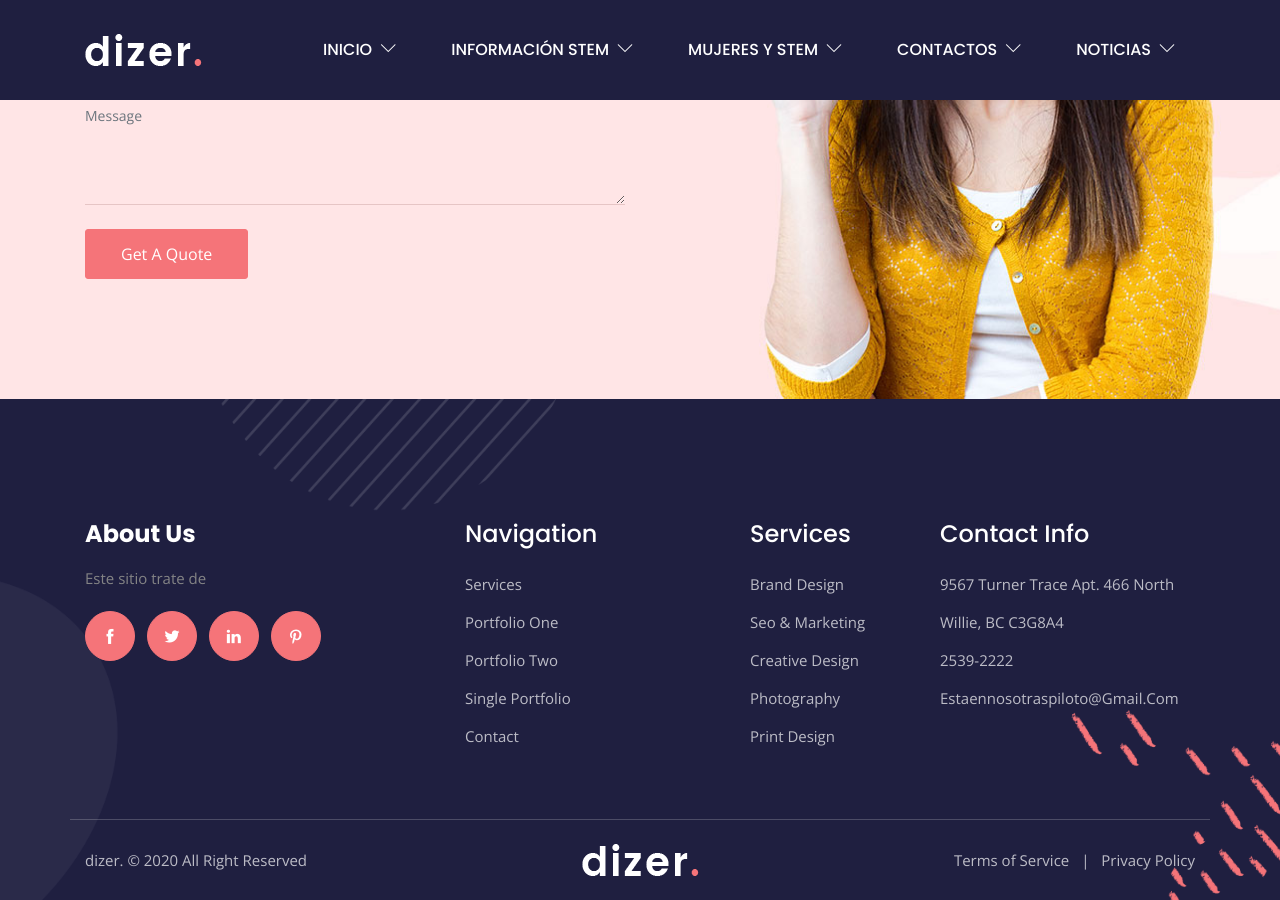
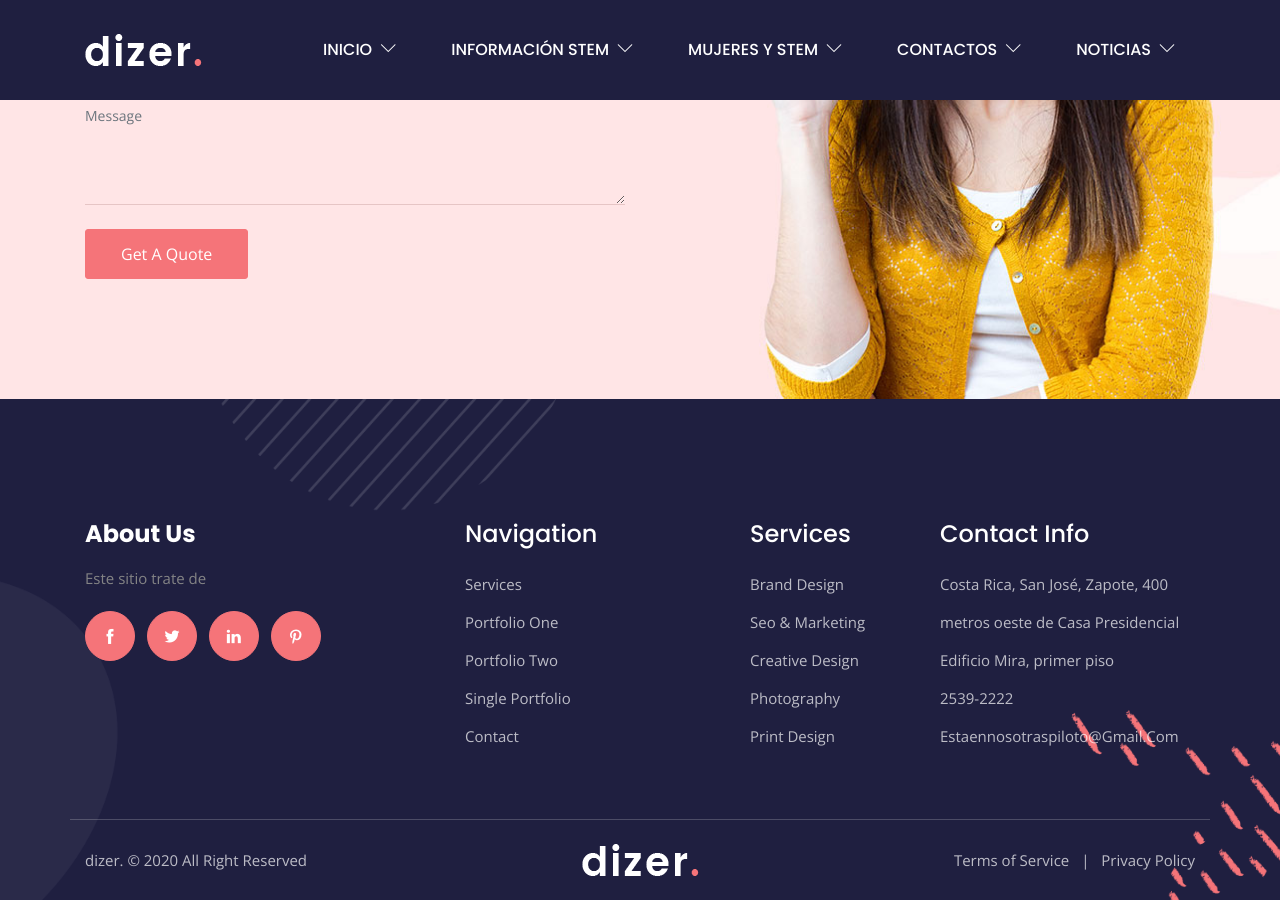
Before and after one commit to estaennosotraspiloto/estaennosotraspiloto, a Jekyll site: the page built from index.html, in a window 1280 px wide and 900 px high, scrolled down 4607 px. Built offline with Jekyll 4.4.1, drawn with Linux system fonts in a browser that asks for light colours.

Commit message:
Update from Forestry.io estaennosotraspiloto updated _config.yml

```diff
--- a/_config.yml
+++ b/_config.yml
@@ -4,7 +4,8 @@ url: ''
 title: Dizer -  Multipurpose Business & Corporate Jekyll Template
 email: estaennosotraspiloto@gmail.com
 phone: 2539-2222
-address: 9567 Turner Trace Apt. 466 North Willie, BC C3G8A4
+address: Costa Rica, San José, Zapote, 400 metros oeste de Casa Presidencial Edificio
+  Mira, primer piso
 author: themefisher
 description: Dizer - Multipurpose Business & Corporate Jekyll Template Jekyll Theme
   For Mobile Apps Download Landing Page And Blogging.
```
